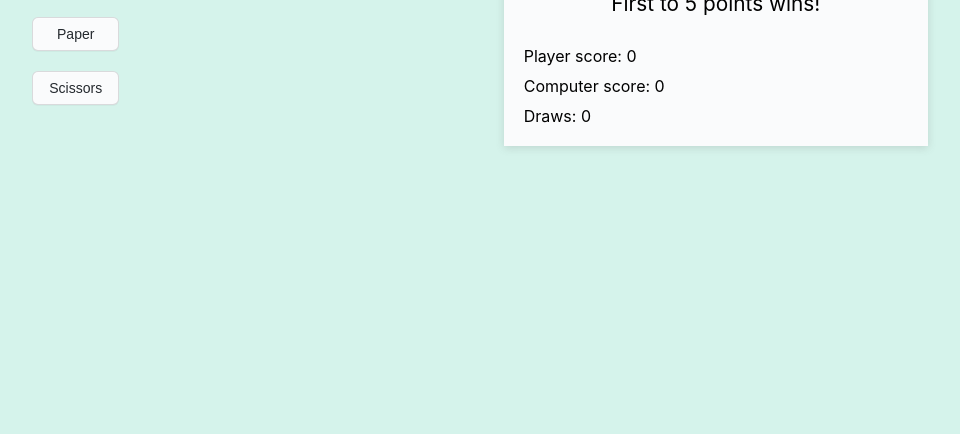
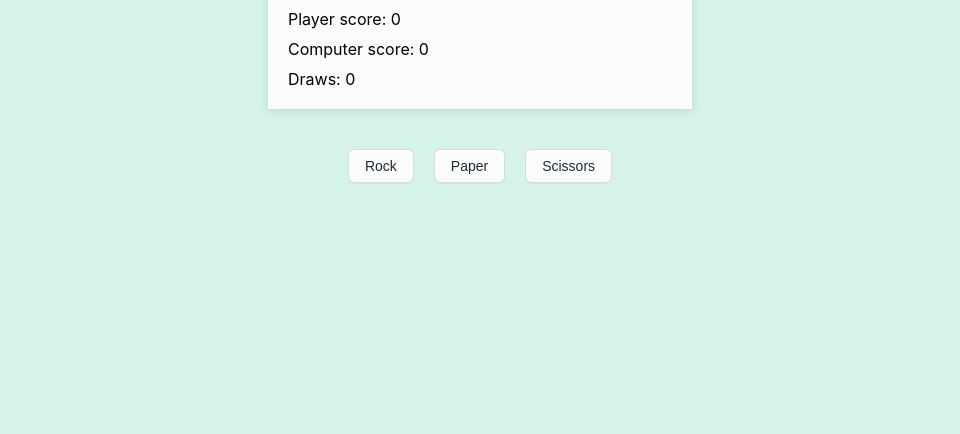
Before and after one commit to tuhindas56/top-rock-paper-scissors, a website: page index.html in a window 1280 px wide. Shown: the part 366-800 px from the top of the page, without its empty margins (160-1120 px from the left). Drawn offline with Linux system fonts and the light colour scheme.

Commit message:
Move internal CSS code to styles.css

```diff
--- a/index.html
+++ b/index.html
@@ -4,105 +4,11 @@
     <meta charset="UTF-8" />
     <meta name="viewport" content="width=device-width, initial-scale=1.0" />
     <title>Rock Paper Scissors</title>
+    <link rel="stylesheet" href="./styles.css" />
     <script defer src="./dist/app.js"></script>
-    <style>
-      * {
-        margin: 0;
-        padding: 0;
-      }
-      body {
-        display: flex;
-        height: 100vh;
-        background-color: #d5f3eb;
-        font-family: -apple-system, system-ui, "Segoe UI", Helvetica, Arial,
-          sans-serif, "Apple Color Emoji", "Segoe UI Emoji";
-      }
-      #choices {
-        display: flex;
-        flex-direction: column;
-        margin: auto;
-      }
-
-      button {
-        appearance: none;
-        background-color: #fafbfc;
-        border: 1px solid rgba(27, 31, 35, 0.15);
-        border-radius: 6px;
-        box-shadow: rgba(27, 31, 35, 0.04) 0 1px 0,
-          rgba(255, 255, 255, 0.25) 0 1px 0 inset;
-        box-sizing: border-box;
-        color: #24292e;
-        cursor: pointer;
-        display: inline-block;
-        font-size: 14px;
-        font-weight: 500;
-        line-height: 20px;
-        list-style: none;
-        padding: 6px 16px;
-        position: relative;
-        transition: background-color 0.2s cubic-bezier(0.3, 0, 0.5, 1);
-        user-select: none;
-        -webkit-user-select: none;
-        touch-action: manipulation;
-        vertical-align: middle;
-        white-space: nowrap;
-        word-wrap: break-word;
-        margin-block: 10px;
-      }
-
-      button:hover {
-        background-color: #f3f4f6;
-        text-decoration: none;
-        transition-duration: 0.1s;
-      }
-
-      button:disabled {
-        background-color: #fafbfc;
-        border-color: rgba(27, 31, 35, 0.15);
-        color: #959da5;
-        cursor: default;
-      }
-
-      button:active {
-        background-color: #edeff2;
-        box-shadow: rgba(225, 228, 232, 0.2) 0 1px 0 inset;
-        transition: none 0s;
-      }
-
-      button:focus {
-        outline: 1px transparent;
-      }
-
-      button:before {
-        display: none;
-      }
-
-      button:-webkit-details-marker {
-        display: none;
-      }
-
-      #result-container {
-        width: 30%;
-        padding: 20px;
-        margin: auto;
-        display: flex;
-        flex-direction: column;
-        box-shadow: rgba(99, 99, 99, 0.2) 0px 2px 8px 0px;
-        background-color: #fafbfc;
-        gap: 10px;
-      }
-
-      #result {
-        text-align: center;
-        font-size: 1.3em;
-        margin-bottom: 20px;
-      }
-      #result-container h1 {
-        text-align: center;
-      }
-    </style>
   </head>
   <body>
+    <div class="container">
       <div id="choices">
         <button id="rock">Rock</button>
         <button id="paper">Paper</button>
@@ -116,5 +22,6 @@
         <p>Draws: <span id="draws">0</span></p>
         <button id="replay" class="button">Replay</button>
       </div>
+    </div>
   </body>
 </html>
--- /dev/null
+++ b/styles.css
@@ -0,0 +1,99 @@
+* {
+  margin: 0;
+  padding: 0;
+}
+body {
+  height: 100vh;
+  display: flex;
+  justify-content: center;
+  background-color: #d5f3eb;
+  font-family: -apple-system, system-ui, "Segoe UI", Helvetica, Arial, sans-serif, "Apple Color Emoji", "Segoe UI Emoji";
+}
+.container {
+  width: 60vw;
+  display: flex;
+  flex-direction: column-reverse;
+  justify-content: center;
+  align-items: center;
+  gap: 40px;
+}
+#choices {
+  display: flex;
+  gap: 20px;
+}
+
+button {
+  appearance: none;
+  background-color: #fafbfc;
+  border: 1px solid rgba(27, 31, 35, 0.15);
+  border-radius: 6px;
+  box-shadow: rgba(27, 31, 35, 0.04) 0 1px 0, rgba(255, 255, 255, 0.25) 0 1px 0 inset;
+  box-sizing: border-box;
+  color: #24292e;
+  cursor: pointer;
+  display: inline-block;
+  font-size: 14px;
+  font-weight: 500;
+  line-height: 20px;
+  list-style: none;
+  padding: 6px 16px;
+  position: relative;
+  transition: background-color 0.2s cubic-bezier(0.3, 0, 0.5, 1);
+  user-select: none;
+  -webkit-user-select: none;
+  touch-action: manipulation;
+  vertical-align: middle;
+  white-space: nowrap;
+  word-wrap: break-word;
+}
+
+button:hover {
+  background-color: #f3f4f6;
+  text-decoration: none;
+  transition-duration: 0.1s;
+}
+
+button:disabled {
+  background-color: #fafbfc;
+  border-color: rgba(27, 31, 35, 0.15);
+  color: #959da5;
+  cursor: default;
+}
+
+button:active {
+  background-color: #edeff2;
+  box-shadow: rgba(225, 228, 232, 0.2) 0 1px 0 inset;
+  transition: none 0s;
+}
+
+button:focus {
+  outline: 1px transparent;
+}
+
+button:before {
+  display: none;
+}
+
+button:-webkit-details-marker {
+  display: none;
+}
+
+#result-container {
+  min-width: 50%;
+  padding: 20px;
+  display: flex;
+
+  flex-direction: column;
+  box-shadow: rgba(99, 99, 99, 0.2) 0px 2px 8px 0px;
+  background-color: #fafbfc;
+  gap: 10px;
+}
+
+#result {
+  text-align: center;
+  font-size: 1.3em;
+  margin-bottom: 20px;
+}
+#result-container h1 {
+  text-align: center;
+}
```
Lines whose indentation alone changed are shown as unchanged.
